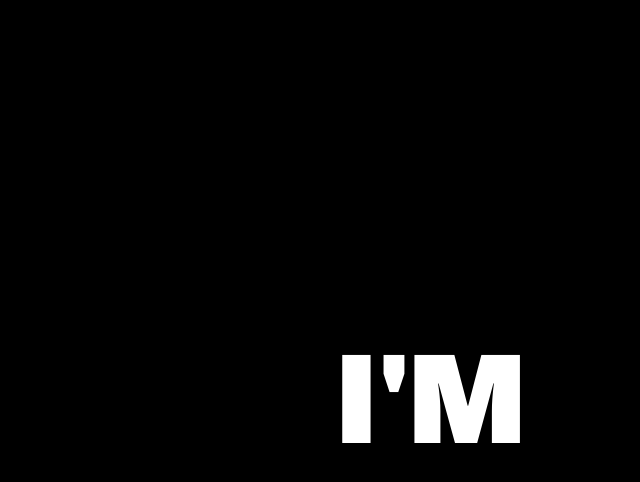
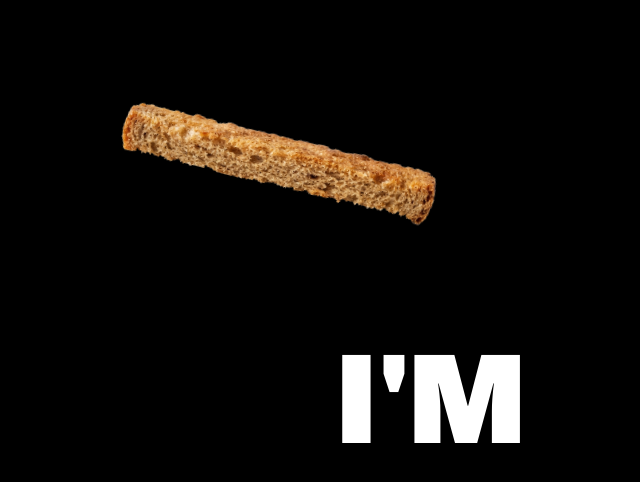
Before and after one commit to pszichovasar/pszichovasar, a Next.js app: page / in a window 1280 px wide. Shown: the top 482 px of the page, without its empty margins (213-853 px from the left). Built offline with nearby package versions, Linux system fonts and the light colour scheme.

Commit message:
Описание изменений

```diff
--- a/app/page.tsx
+++ b/app/page.tsx
@@ -1977,7 +1977,7 @@ export default function Home() {
 
   // Сухарик — отдельный физический объект с полной физикой
   const sugRef = useRef<HTMLImageElement>(null);
-  const sugPhys = useRef({ x: 0, y: 0, vx: 180, vy: -220, ang: 0, rotSpeed: 2.5, initialized: false, size: 80 });
+  const sugPhys = useRef({ x: 0, y: 0, vx: 180, vy: -220, ang: 0, rotSpeed: 2.5, initialized: false, size: 320 });
 
   // Через 20 секунд текстовый блок становится большим кубиком с той же физикой
   useEffect(() => {
@@ -2459,23 +2459,25 @@ export default function Home() {
               <img src={cfg.src} alt="" />
             </div>
           ))}
-          {/* Сухарик */}
+        </div>
+
+        {/* Сухарик — всегда видим, на всех секциях */}
         <img
           ref={sugRef}
           src="/sug.png"
           alt=""
           style={{
-              position: "absolute",
+            position: "fixed",
             width: `${sugPhys.current.size}px`,
             height: `${sugPhys.current.size}px`,
             objectFit: "contain",
             pointerEvents: "none",
             willChange: "transform,left,top",
             transformOrigin: "center center",
+            zIndex: 9,
             filter: "drop-shadow(0 4px 12px rgba(0,0,0,0.4))",
           }}
         />
-        </div>
 
         {/* I DO DESIGN + биография */}
         {/* Экран загрузки — слова по центру */}
```
Lines whose indentation alone changed are shown as unchanged.
